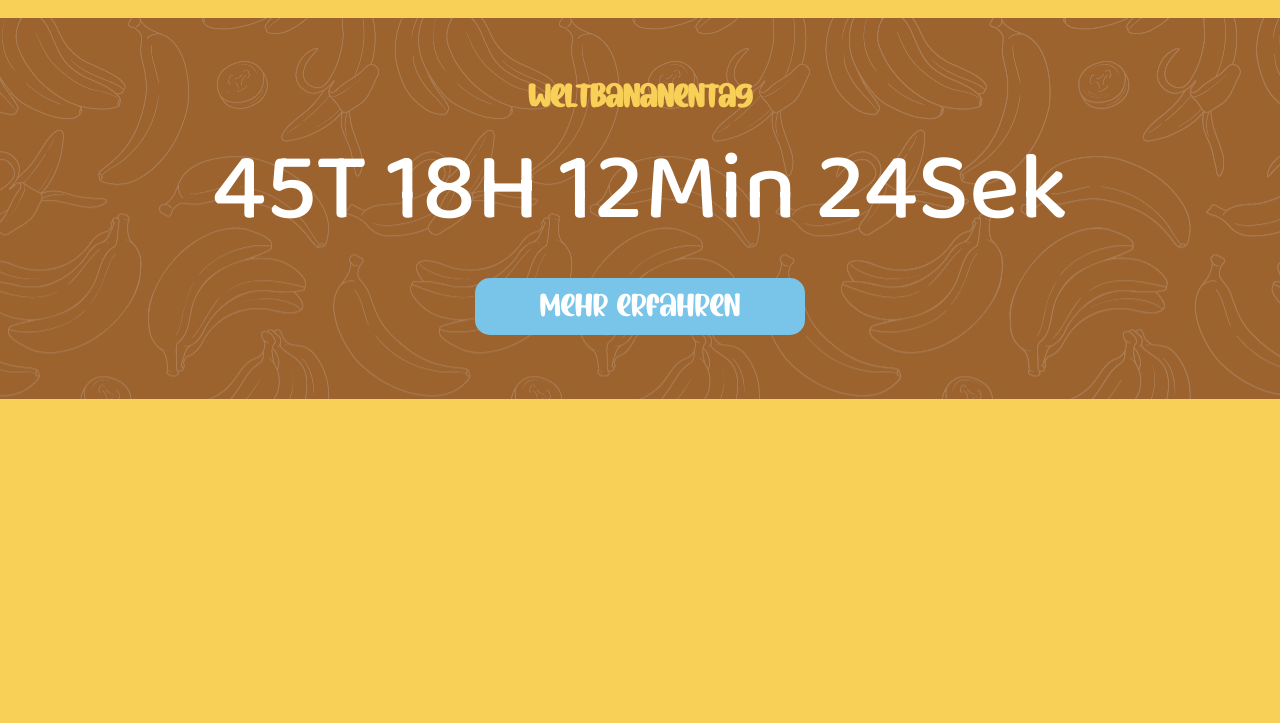
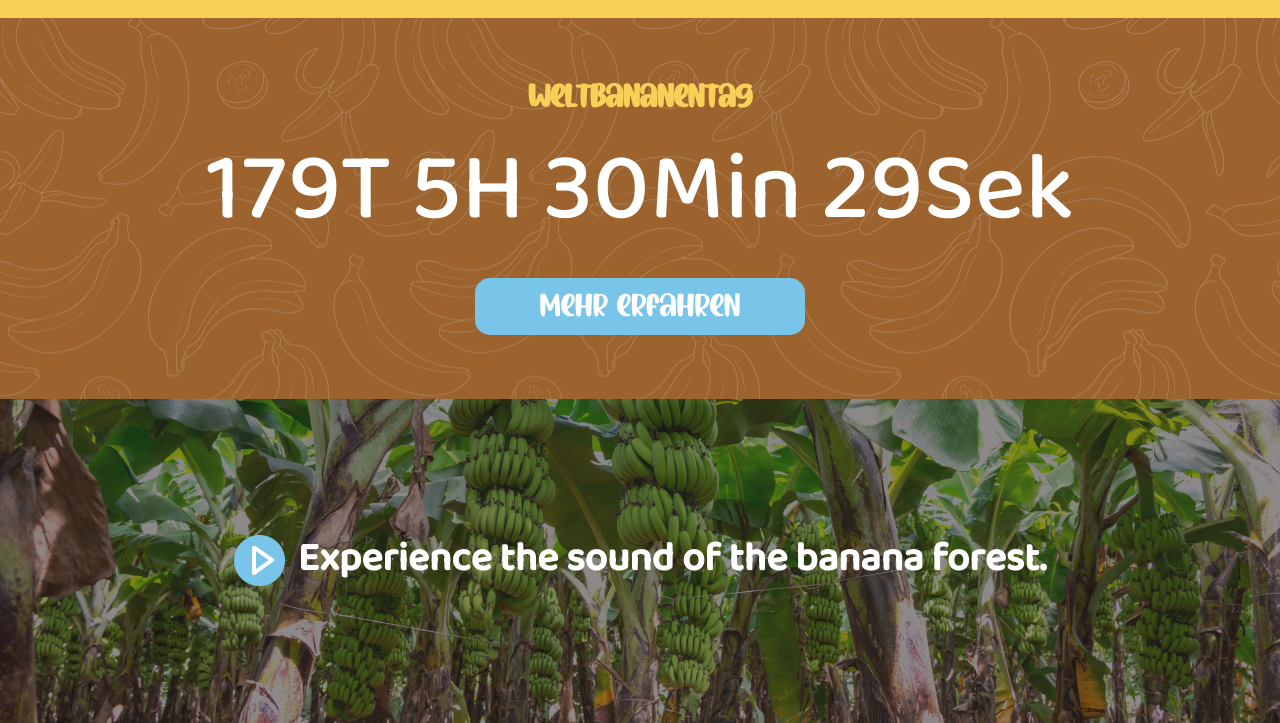
Before and after one commit to lukii-coder/IM1_Banane, a plain HTML site: page index.html in a window 1280 px wide. Shown: the part 1615-2338 px from the top of the page. Before the commit the page ends 2014 px from the top, so only its background shows below. Drawn offline with Linux system fonts and the light colour scheme.

Commit message:
Javascript Countdown
Script für den automatischen Countdown auf der Home-Seite

```diff
--- a/css/style.css
+++ b/css/style.css
@@ -216,3 +216,17 @@ header{
             font-family: var(--font-secondary);
         }
 }
+/*Home-Site Section Bananaforest Sound*/
+.bananaforest-home{
+    display: flex;
+    padding: 10vw 0 10vw 0;
+    background-image: url("../img/home/banana-forest.jpg");
+    background-size: 100vw;
+    font-size: 0.5em;
+    color: var(--color-font-secondary);
+    align-items: center;
+    flex-direction: row;
+    justify-content: center;
+    gap: 1vw;
+    margin: 0 auto;
+}
--- a/index.html
+++ b/index.html
@@ -73,12 +73,16 @@
 <!--Section Countdown bis zum Weltbananentag-->
     <section class="weltbananentag-home , brown-background">
         <h3>Weltbananentag</h3>
-        <p>45T 18H 12Min 24Sek</p>
+        <p id="countdownhome">45T 18H 12Min 24Sek</p>
         <button onclick="window.location.href='/weltbananentag.html'" >Mehr erfahren</button>
     </section>
 
 <!--Section Bananaforest Soundeffect-->
+    <section class="bananaforest-home">
+        <img src="img/icons/button-play.png" alt="Musik abspielen">
+        <h2>Experience the sound of the banana forest.</h2>
 
+    </section>
 
 </main>
 
@@ -94,6 +98,7 @@
 </footer>
 
 
+<script src="script/script.js"></script>
 </body>
 
 
--- a/script/script.js
+++ b/script/script.js
@@ -0,0 +1,25 @@
+
+// Countdown bis zum Weltbananentag -> 20. Mai 2027 in xxT xxH xxMin xxSek
+
+const weltbananentag = new Date("2027-05-20T00:00:00").getTime()
+console.log(weltbananentag)
+
+// HTML Referenz zum Countdown auf Home-Seite
+const countdownhome = document.getElementById("countdownhome")
+
+
+const countdown = setInterval(() => {
+    const now = Date.now()
+    const differenz = weltbananentag - now;
+
+    console.log(differenz)
+
+    const tage = Math.floor(differenz / (1000 * 60 * 60 * 24));
+    const stunden = Math.floor((differenz / (1000 * 60 * 60)) % 24);
+    const minuten = Math.floor((differenz / (1000 * 60)) % 60);
+    const sekunden = Math.floor((differenz / 1000) % 60);
+
+    const countdowntime = tage + "T " + stunden + "H " + minuten + "Min " + sekunden +"Sek"
+    countdownhome.textContent = countdowntime
+    console.log(countdowntime)
+},1000);
```
Also changed, not shown: img/icons/button-play.png (added), img/icons/button-stop.png (added).
